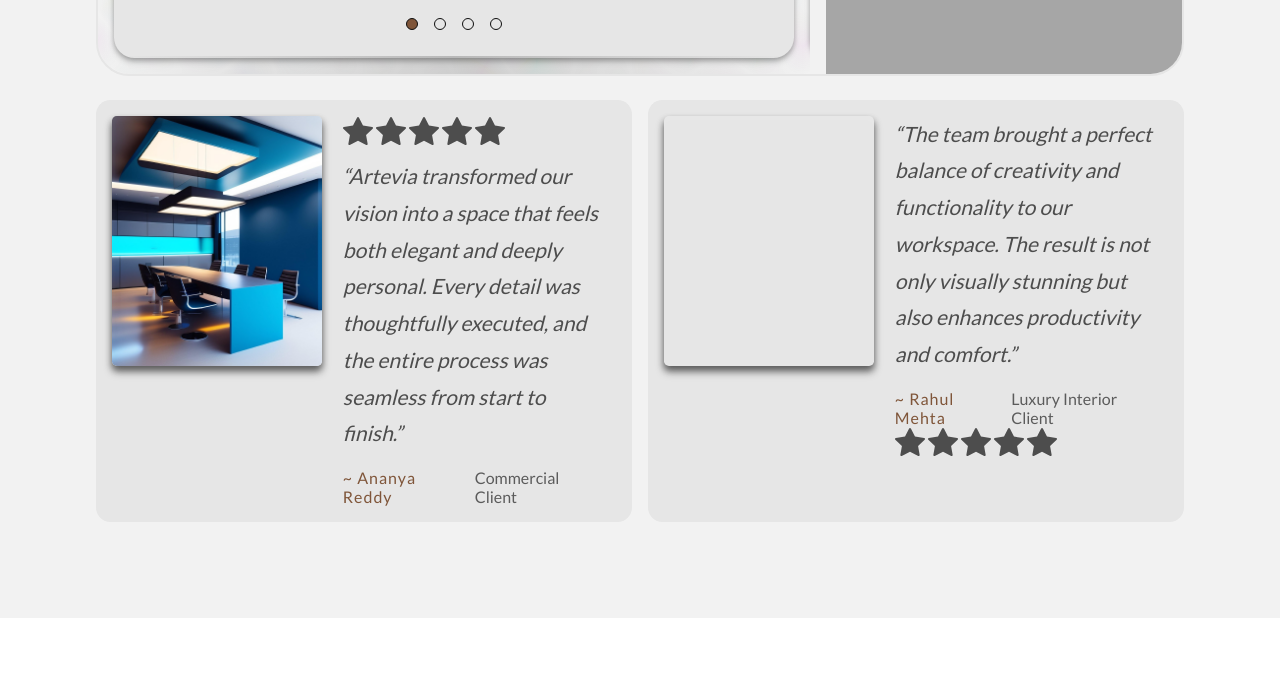
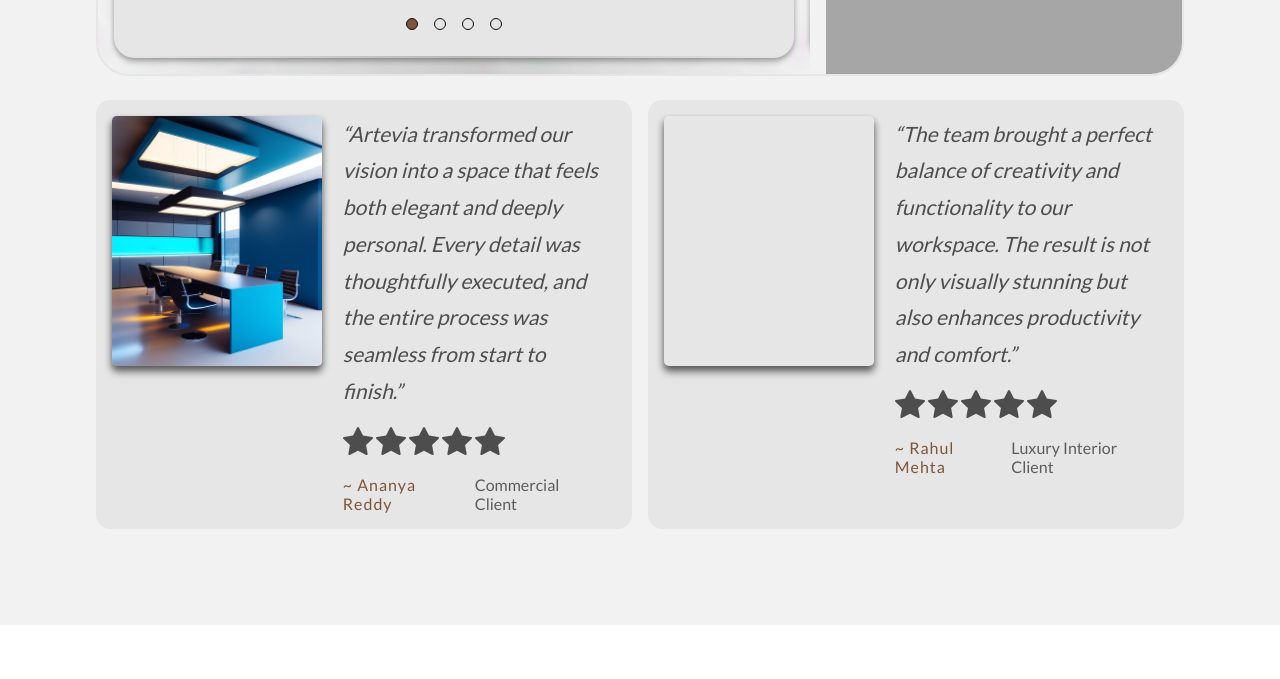
Before and after one commit to CHANDUDEV69/Artevia, a plain HTML site: page index.html in a window 1280 px wide. Shown: the part 4202-4881 px from the top of the page. Drawn offline with Linux system fonts and the light colour scheme; grey boxes are pictures that could not be loaded.

Commit message:
portfolio section minor changes

```diff
--- a/Assets/css/style.css
+++ b/Assets/css/style.css
@@ -769,16 +769,14 @@
   box-shadow: var(--shadow-m);
   transition: 0.12s linear;
 }
-#lightBoxDialog .lightBoxImageView img.fadeOut{
+/* #lightBoxDialog .lightBoxImageView img.fadeOut{
   opacity: 0.81;
-  /* scale: 1.001; */
   filter: blur(1px);
 }
 #lightBoxDialog .lightBoxImageView img.fadeIn{
   opacity: 1;
-  /* scale: 1; */
   filter: blur(1px);
-}
+} */
 .lightBoxImageView .prevImg,
 .lightBoxImageView .nextImg {
   position: absolute;
@@ -1204,7 +1202,8 @@
   aspect-ratio: 1;
 }
 .lightBoxImage{
-  border: 12px solid var(--text-muted);
+  padding: 1rem;
+  border: 2px solid var(--text);
 }
 .closeModalController {
   position: absolute;
--- a/Assets/js/main.js
+++ b/Assets/js/main.js
@@ -18,10 +18,10 @@
     // lightbox image animation handler
     function lightboxImgAnimHandler() {
         document.querySelector(".lbCoutnerVal .currImg").innerText = lightBoxIndex + 1;
-        lightBoxMainImg.classList.add("fadeOut");
-        setTimeout(() => {
-            lightBoxMainImg.classList.remove("fadeOut");
-        }, 500);
+        // lightBoxMainImg.classList.add("fadeOut");
+        // setTimeout(() => {
+        //     lightBoxMainImg.classList.remove("fadeOut");
+        // }, 500);
     }
     let lightBoxIndex = 0;
     // lightbox controlls
--- a/components/footer.html
+++ b/components/footer.html
@@ -79,7 +79,7 @@
                         </a>
                     </li>
                     <li>
-                        <a href="mailto:hello@artevia.com" class="footerContact">
+                        <a href="mailTo:hello@artevia.com" class="footerContact">
                             <div class="fccIcon"></div>
                             <div class="fcPhone">hello@artevia.com</div>
                         </a>
--- a/index.html
+++ b/index.html
@@ -612,46 +612,13 @@
                     <div class="testCardImg image2"></div>
                     <div class="testCardContent">
 
-                        <div class="profileRating">
-                            <div class="start"><svg xmlns="http://www.w3.org/2000/svg" width="16" height="16" fill="currentColor" class="bi bi-star-fill" viewBox="0 0 16 16">
-                                            <path d="M3.612 15.443c-.386.198-.824-.149-.746-.592l.83-4.73L.173 6.765c-.329-.314-.158-.888.283-.95l4.898-.696L7.538.792c.197-.39.73-.39.927 0l2.184 4.327 4.898.696c.441.062.612.636.282.95l-3.522 3.356.83 4.73c.078.443-.36.79-.746.592L8 13.187l-4.389 2.256z"/>
-                                        </svg>
-                                        <svg xmlns="http://www.w3.org/2000/svg" width="16" height="16" fill="currentColor" class="bi bi-star-fill" viewBox="0 0 16 16">
-                                            <path d="M3.612 15.443c-.386.198-.824-.149-.746-.592l.83-4.73L.173 6.765c-.329-.314-.158-.888.283-.95l4.898-.696L7.538.792c.197-.39.73-.39.927 0l2.184 4.327 4.898.696c.441.062.612.636.282.95l-3.522 3.356.83 4.73c.078.443-.36.79-.746.592L8 13.187l-4.389 2.256z"/>
-                                        </svg>
-                                        <svg xmlns="http://www.w3.org/2000/svg" width="16" height="16" fill="currentColor" class="bi bi-star-fill" viewBox="0 0 16 16">
-                                            <path d="M3.612 15.443c-.386.198-.824-.149-.746-.592l.83-4.73L.173 6.765c-.329-.314-.158-.888.283-.95l4.898-.696L7.538.792c.197-.39.73-.39.927 0l2.184 4.327 4.898.696c.441.062.612.636.282.95l-3.522 3.356.83 4.73c.078.443-.36.79-.746.592L8 13.187l-4.389 2.256z"/>
-                                        </svg>
-                                        <svg xmlns="http://www.w3.org/2000/svg" width="16" height="16" fill="currentColor" class="bi bi-star-fill" viewBox="0 0 16 16">
-                                            <path d="M3.612 15.443c-.386.198-.824-.149-.746-.592l.83-4.73L.173 6.765c-.329-.314-.158-.888.283-.95l4.898-.696L7.538.792c.197-.39.73-.39.927 0l2.184 4.327 4.898.696c.441.062.612.636.282.95l-3.522 3.356.83 4.73c.078.443-.36.79-.746.592L8 13.187l-4.389 2.256z"/>
-                                        </svg>
-                                        <svg xmlns="http://www.w3.org/2000/svg" width="16" height="16" fill="currentColor" class="bi bi-star-fill" viewBox="0 0 16 16">
-                                            <path d="M3.612 15.443c-.386.198-.824-.149-.746-.592l.83-4.73L.173 6.765c-.329-.314-.158-.888.283-.95l4.898-.696L7.538.792c.197-.39.73-.39.927 0l2.184 4.327 4.898.696c.441.062.612.636.282.95l-3.522 3.356.83 4.73c.078.443-.36.79-.746.592L8 13.187l-4.389 2.256z"/>
-                                        </svg>
-                            </div>
-                        </div>
+
                         <p>
                             “Artevia transformed our vision into a space that feels both elegant and deeply personal. Every detail was thoughtfully executed, and the entire process was seamless from start to finish.”
                         </p>
-                        <div class="contentProfile">
-                            <span id="testReview">~ Ananya Reddy</span>
-                            <span id="reviewerInfo">Commercial Client</span>
-                        </div>
-                    </div>
-                </div>
 
 
-                <div class="smallTestCard">
-                    <div class="testCardImg image3"></div>
-                    <div class="testCardContent">
-                        <p>
-                            “The team brought a perfect balance of creativity and functionality to our workspace. The result is not only visually stunning but also enhances productivity and comfort.”
-                        </p>
-                        <div class="contentProfile">
-                            <span id="testReview">~ Rahul Mehta</span>
-                            <span id="reviewerInfo">Luxury Interior Client</span>
-                        </div>
-                        <div class="profileRating">
+                        <div class="profileRating mt-16">
                             <div class="start">
                                 <svg xmlns="http://www.w3.org/2000/svg" width="16" height="16" fill="currentColor" class="bi bi-star-fill" viewBox="0 0 16 16">
                                             <path d="M3.612 15.443c-.386.198-.824-.149-.746-.592l.83-4.73L.173 6.765c-.329-.314-.158-.888.283-.95l4.898-.696L7.538.792c.197-.39.73-.39.927 0l2.184 4.327 4.898.696c.441.062.612.636.282.95l-3.522 3.356.83 4.73c.078.443-.36.79-.746.592L8 13.187l-4.389 2.256z"/>
@@ -669,6 +636,50 @@
                                             <path d="M3.612 15.443c-.386.198-.824-.149-.746-.592l.83-4.73L.173 6.765c-.329-.314-.158-.888.283-.95l4.898-.696L7.538.792c.197-.39.73-.39.927 0l2.184 4.327 4.898.696c.441.062.612.636.282.95l-3.522 3.356.83 4.73c.078.443-.36.79-.746.592L8 13.187l-4.389 2.256z"/>
                                         </svg>
                             </div>
+                        </div>
+
+
+                        <div class="contentProfile">
+                            <span id="testReview">~ Ananya Reddy</span>
+                            <span id="reviewerInfo">Commercial Client</span>
+                        </div>
+
+                    </div>
+                </div>
+
+
+                <div class="smallTestCard">
+                    <div class="testCardImg image3"></div>
+                    <div class="testCardContent">
+                        <p>
+                            “The team brought a perfect balance of creativity and functionality to our workspace. The result is not only visually stunning but also enhances productivity and comfort.”
+                        </p>
+
+
+                        <div class="profileRating mt-16">
+                            <div class="start">
+                                <svg xmlns="http://www.w3.org/2000/svg" width="16" height="16" fill="currentColor" class="bi bi-star-fill" viewBox="0 0 16 16">
+                                            <path d="M3.612 15.443c-.386.198-.824-.149-.746-.592l.83-4.73L.173 6.765c-.329-.314-.158-.888.283-.95l4.898-.696L7.538.792c.197-.39.73-.39.927 0l2.184 4.327 4.898.696c.441.062.612.636.282.95l-3.522 3.356.83 4.73c.078.443-.36.79-.746.592L8 13.187l-4.389 2.256z"/>
+                                        </svg>
+                                        <svg xmlns="http://www.w3.org/2000/svg" width="16" height="16" fill="currentColor" class="bi bi-star-fill" viewBox="0 0 16 16">
+                                            <path d="M3.612 15.443c-.386.198-.824-.149-.746-.592l.83-4.73L.173 6.765c-.329-.314-.158-.888.283-.95l4.898-.696L7.538.792c.197-.39.73-.39.927 0l2.184 4.327 4.898.696c.441.062.612.636.282.95l-3.522 3.356.83 4.73c.078.443-.36.79-.746.592L8 13.187l-4.389 2.256z"/>
+                                        </svg>
+                                        <svg xmlns="http://www.w3.org/2000/svg" width="16" height="16" fill="currentColor" class="bi bi-star-fill" viewBox="0 0 16 16">
+                                            <path d="M3.612 15.443c-.386.198-.824-.149-.746-.592l.83-4.73L.173 6.765c-.329-.314-.158-.888.283-.95l4.898-.696L7.538.792c.197-.39.73-.39.927 0l2.184 4.327 4.898.696c.441.062.612.636.282.95l-3.522 3.356.83 4.73c.078.443-.36.79-.746.592L8 13.187l-4.389 2.256z"/>
+                                        </svg>
+                                        <svg xmlns="http://www.w3.org/2000/svg" width="16" height="16" fill="currentColor" class="bi bi-star-fill" viewBox="0 0 16 16">
+                                            <path d="M3.612 15.443c-.386.198-.824-.149-.746-.592l.83-4.73L.173 6.765c-.329-.314-.158-.888.283-.95l4.898-.696L7.538.792c.197-.39.73-.39.927 0l2.184 4.327 4.898.696c.441.062.612.636.282.95l-3.522 3.356.83 4.73c.078.443-.36.79-.746.592L8 13.187l-4.389 2.256z"/>
+                                        </svg>
+                                        <svg xmlns="http://www.w3.org/2000/svg" width="16" height="16" fill="currentColor" class="bi bi-star-fill" viewBox="0 0 16 16">
+                                            <path d="M3.612 15.443c-.386.198-.824-.149-.746-.592l.83-4.73L.173 6.765c-.329-.314-.158-.888.283-.95l4.898-.696L7.538.792c.197-.39.73-.39.927 0l2.184 4.327 4.898.696c.441.062.612.636.282.95l-3.522 3.356.83 4.73c.078.443-.36.79-.746.592L8 13.187l-4.389 2.256z"/>
+                                        </svg>
+                            </div>
+                        </div>
+
+
+                        <div class="contentProfile">
+                            <span id="testReview">~ Rahul Mehta</span>
+                            <span id="reviewerInfo">Luxury Interior Client</span>
                         </div>
                     </div>
                 </div>
```
